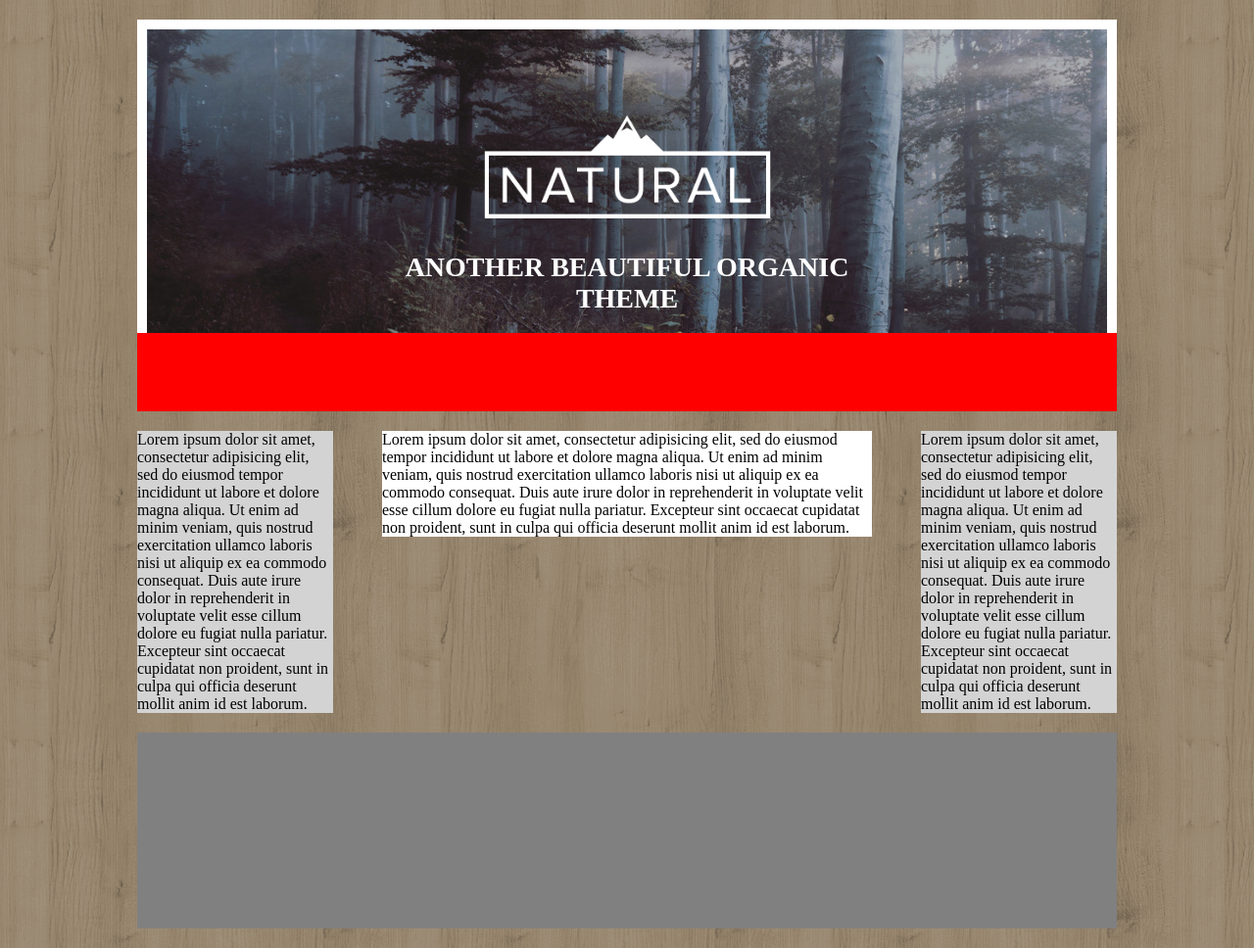
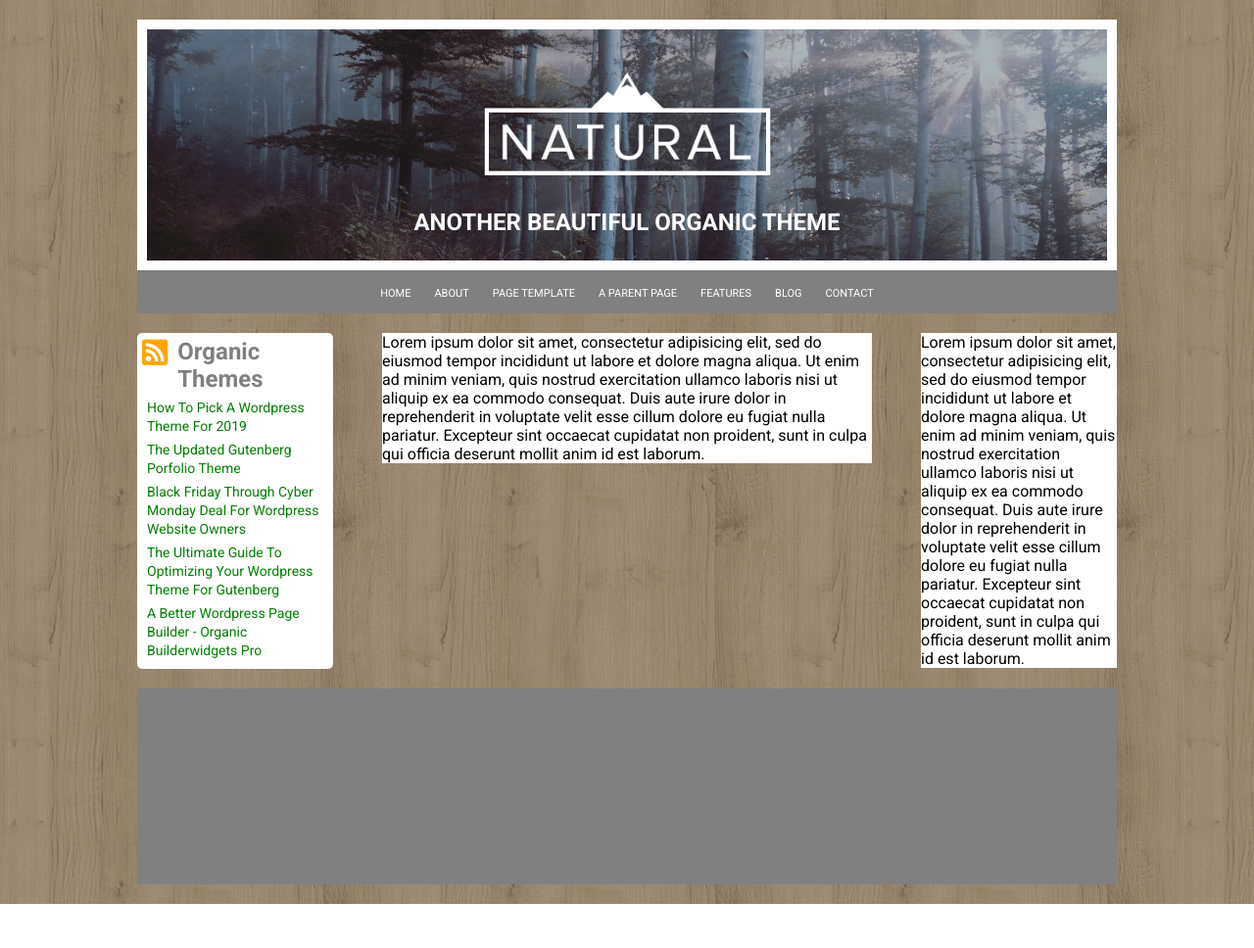
Before and after one commit to angelacaterina/htmlcss-wp, a plain HTML site: page index.html in a window 1280 px wide. Shown: the whole page at 98% size. After the commit the page ends 923 px from the top, so only its background shows below. Drawn offline with Linux system fonts and the light colour scheme.

Commit message:
col_left
colonna di sinistra del main completa

```diff
--- a/assets/css/style.css
+++ b/assets/css/style.css
@@ -2,6 +2,7 @@
   margin:0;
   padding: 0;
   box-sizing: border-box;
+  font-family: 'Roboto', sans-serif;
 }
 
 body{
@@ -33,9 +34,15 @@ body{
   margin-bottom: 20px;
 }
 
+.rounded_box{
+  border-radius: 5px;
+  background: white;
+  padding: 5px;
+}
+
 /* site_header */
 #site_header{
-  height: 400px;
+  height: 300px;
   position: relative;
   text-align: center;
   text-transform: uppercase;
@@ -44,16 +51,17 @@ body{
 
 .header_top{
   position: relative;
-  height: 380px;
+  height: 256px;
   border: 10px solid white;
   background-image: url(../img/header_bg.jpg);
   background-size: cover;
 }
 
 .header_top h1{
-  font-size: 28px;
+  font-size: 24px;
   font-weight: 600;
 }
+
 .header_logo{
   position: absolute;
   top: 50%;
@@ -68,12 +76,35 @@ body{
 /* navbar */
 nav{
   width: 100%;
-  height: 80px;
-  background: red;
+  height: 44px;
+  background: grey;
   position: absolute;
   left: 0;
   bottom: 0;
 }
+
+.nav ul{
+  list-style: none;
+}
+
+.menu li{
+  display: inline-block;
+  padding: 0 10px;
+  line-height: 44px;
+}
+
+.menu li a{
+  text-decoration: none;
+  color: white;
+  font-size: 11px;
+}
+
+.menu li:hover{
+  background: lightgrey;
+  /* cursor: pointer; */
+  text-decoration: underline;
+}
+
 
 /* main_content */
 #main_content::after{
@@ -84,8 +115,50 @@ nav{
 
 .col_left, .col_right{
   width: 20%;
+  background: white;
+}
+
+.col_header::after{
+  content: "";
+  display: table;
+  clear: both;
+}
+
+.col_left i{
+  padding-right: 10px;
+  font-size: 30px;
+  color: orange;
+}
+
+.col_left h2{
+  width: 60%;
+  font-weight: 600;
+  color: grey;
+  margin-bottom: 5px;
+}
+
+.col_side ul{
+  list-style: none;
+}
+
+.col_side li {
+  margin-bottom: 5px;
+  margin-left: 5px;
+}
+
+.col_side li a{
+  text-decoration: none;
+  color: green;
+  text-transform: capitalize;
+  font-size: 14px;
+}
+
+.col_side li a:hover{
+  text-decoration: underline;
+  cursor: pointer;
   background: lightgrey;
 }
+
 
 .col_center{
   width: 50%;
--- a/index.html
+++ b/index.html
@@ -3,8 +3,8 @@
   <head>
     <meta charset="utf-8">
     <title>htmlcss-wp</title>
-    <!-- <link href="https://fonts.googleapis.com/css2?family=Commissioner:wght@200;300;400&display=swap" rel="stylesheet"> -->
-    <!-- <link rel="stylesheet" href="https://cdnjs.cloudflare.com/ajax/libs/font-awesome/5.15.1/css/all.min.css" integrity="sha512-+4zCK9k+qNFUR5X+cKL9EIR+ZOhtIloNl9GIKS57V1MyNsYpYcUrUeQc9vNfzsWfV28IaLL3i96P9sdNyeRssA==" crossorigin="anonymous" /> -->
+    <link href="https://fonts.googleapis.com/css2?family=Roboto:ital,wght@0,100;0,300;0,400;0,700;1,300;1,500&display=swap" rel="stylesheet">
+    <link rel="stylesheet" href="https://cdnjs.cloudflare.com/ajax/libs/font-awesome/5.15.1/css/all.min.css" integrity="sha512-+4zCK9k+qNFUR5X+cKL9EIR+ZOhtIloNl9GIKS57V1MyNsYpYcUrUeQc9vNfzsWfV28IaLL3i96P9sdNyeRssA==" crossorigin="anonymous" />
     <link rel="stylesheet" href="assets/css/style.css">
   </head>
   <body>
@@ -18,8 +18,16 @@
           </div>
         </div>
 
-        <nav class="navbar">
-
+        <nav>
+          <ul class="menu">
+            <li><a href="#">home</a></li>
+            <li><a href="#">about</a></li>
+            <li><a href="#">page template</a></li>
+            <li><a href="#">a parent page</a></li>
+            <li><a href="#">features</a></li>
+            <li><a href="#">blog</a></li>
+            <li><a href="#">contact</a></li>
+          </ul>
         </nav>
       </header>
       <!-- /#site_header -->
@@ -27,8 +35,22 @@
 
       <!-- #main_content -->
       <main id="main_content">
-        <div class="col_left float_left">
-          Lorem ipsum dolor sit amet, consectetur adipisicing elit, sed do eiusmod tempor incididunt ut labore et dolore magna aliqua. Ut enim ad minim veniam, quis nostrud exercitation ullamco laboris nisi ut aliquip ex ea commodo consequat. Duis aute irure dolor in reprehenderit in voluptate velit esse cillum dolore eu fugiat nulla pariatur. Excepteur sint occaecat cupidatat non proident, sunt in culpa qui officia deserunt mollit anim id est laborum.
+
+        <div class="col_left float_left rounded_box">
+          <div class="col_header">
+            <i class="fas fa-rss-square float_left"></i>
+            <h2 class="float_left">Organic Themes</h2>
+          </div>
+          <div class="col_side">
+            <ul>
+              <li><a href="">how to pick a wordpress theme for 2019</a></li>
+              <li><a href="">the updated gutenberg porfolio theme</a></li>
+              <li><a href="">black friday through cyber monday deal for wordpress website owners</a></li>
+              <li><a href="">the ultimate guide to optimizing your wordpress theme for gutenberg</a></li>
+              <li><a href="">a better wordpress page builder - organic builderwidgets pro</a></li>
+            </ul>
+          </div>
+
         </div>
 
         <div class="col_center float_left">
```
